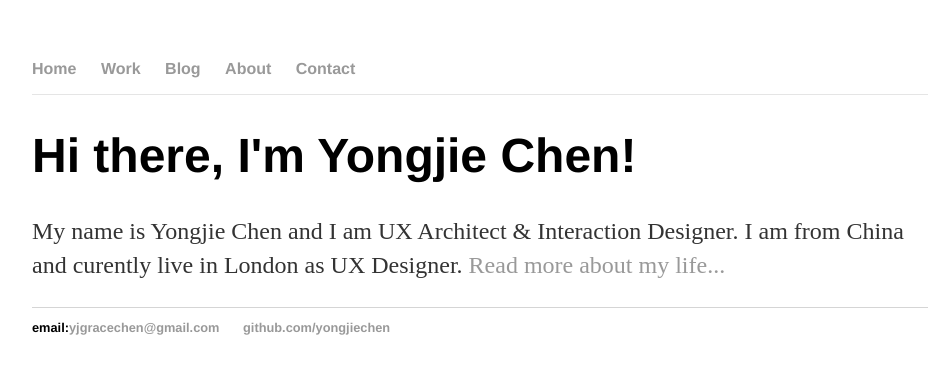
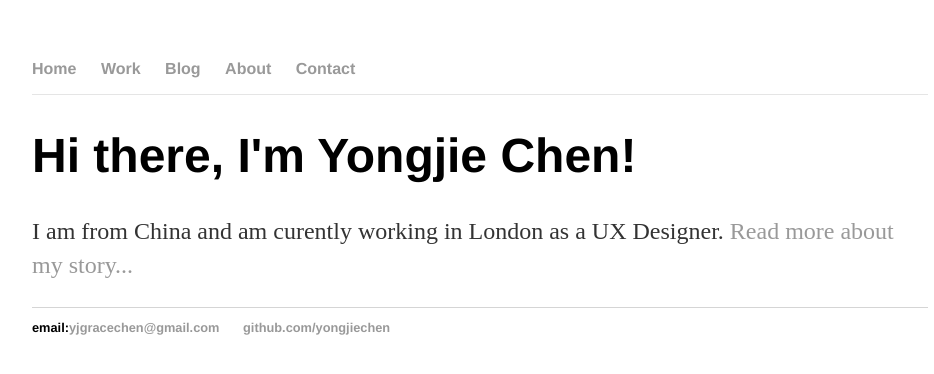
Before and after one commit to yjgracechen/yjgracechen.github.io, a Jekyll site: the page built from index.html, in a window 1280 px wide. Shown: the top 374 px of the page, without its empty margins (160-1094 px from the left). Built offline with Jekyll 4.4.1, drawn with Linux system fonts in a browser that asks for light colours.

Commit message:
Update index.html

```diff
--- a/index.html
+++ b/index.html
@@ -5,6 +5,6 @@ title: Yongjie Chen
 <hr class="style-six">
 <div class="blurb">
 	<h1>Hi there, I'm Yongjie Chen!</h1>
-	<p> My name is Yongjie Chen and I am UX Architect & Interaction Designer. I am from China and curently live in London as UX Designer.
-	<a href="/about">Read more about my life...</a></p>
+	<p>I am from China and am curently working in London as a UX Designer.
+	<a href="/about">Read more about my story...</a></p>
 </div><!-- /.blurb -->
```
